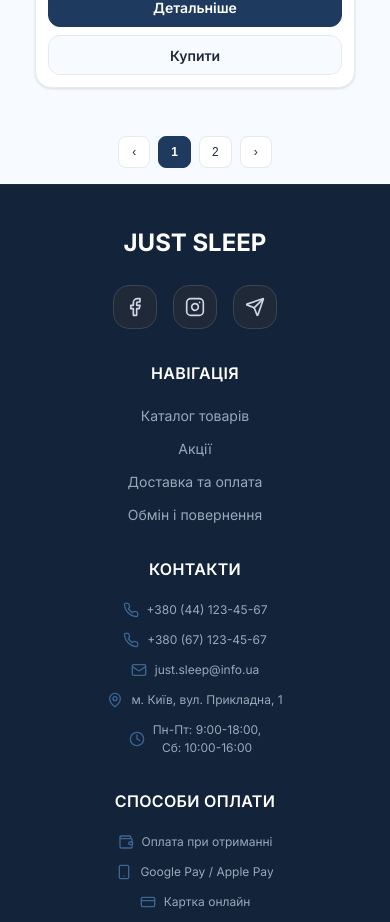
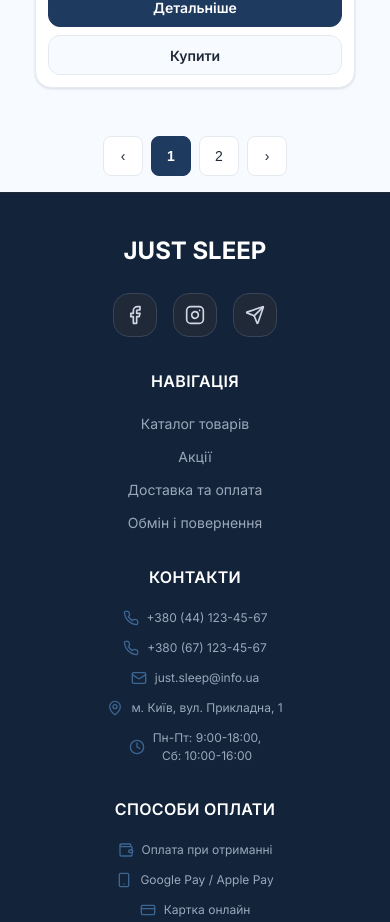
Before and after one commit to Greenfield-Taster/mattress-shop, a React (Vite) app: page /catalog in a window 390 px wide. Shown: the part 5833-6755 px from the top of the page. Built offline with nearby package versions, Linux system fonts and the light colour scheme; no server answers.

Commit message:
Increase patination buttons size

```diff
--- a/src/styles/pages/_catalog.scss
+++ b/src/styles/pages/_catalog.scss
@@ -448,9 +448,9 @@
   }
 
   .pagination__button {
-    min-width: 36px;
-    height: 36px;
-    font-size: v.$font-size-xs;
+    min-width: 44px;
+    height: 44px;
+    font-size: v.$font-size-sm;
   }
 }
 
@@ -465,7 +465,7 @@
   }
 
   .pagination__button {
-    min-width: 32px;
-    height: 32px;
+    min-width: 40px;
+    height: 40px;
   }
 }
```
